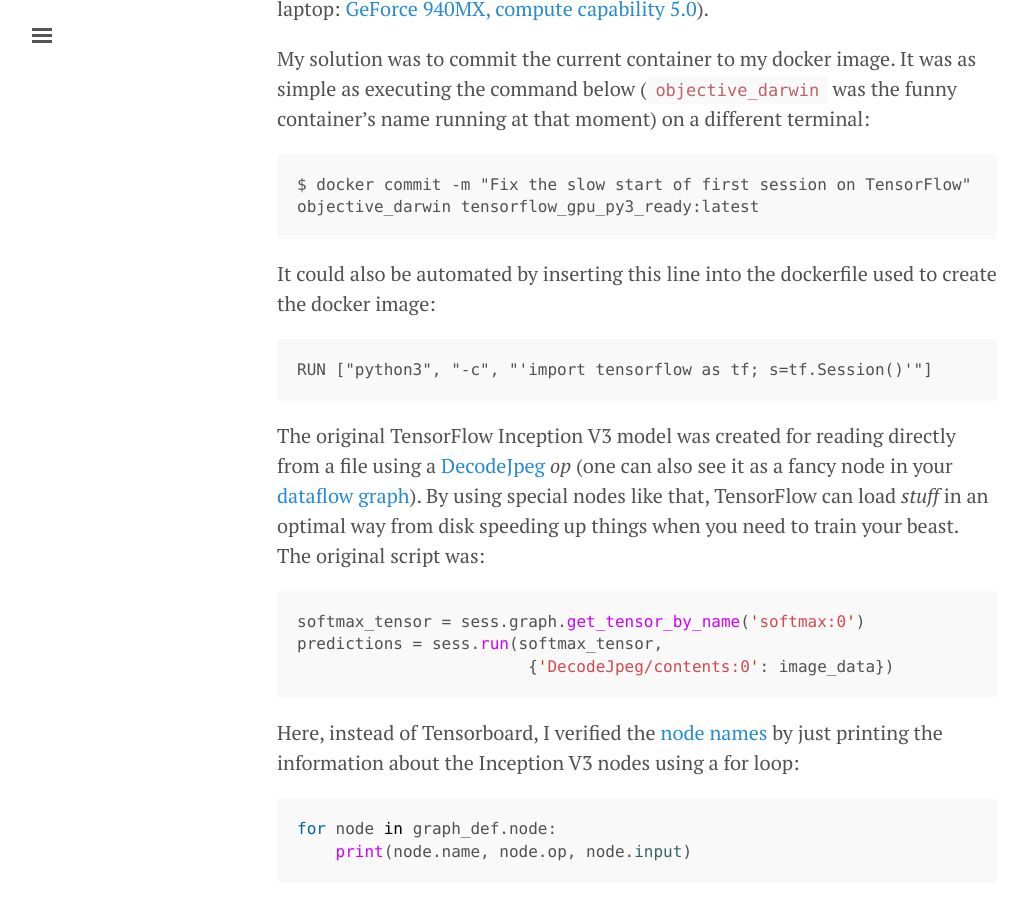
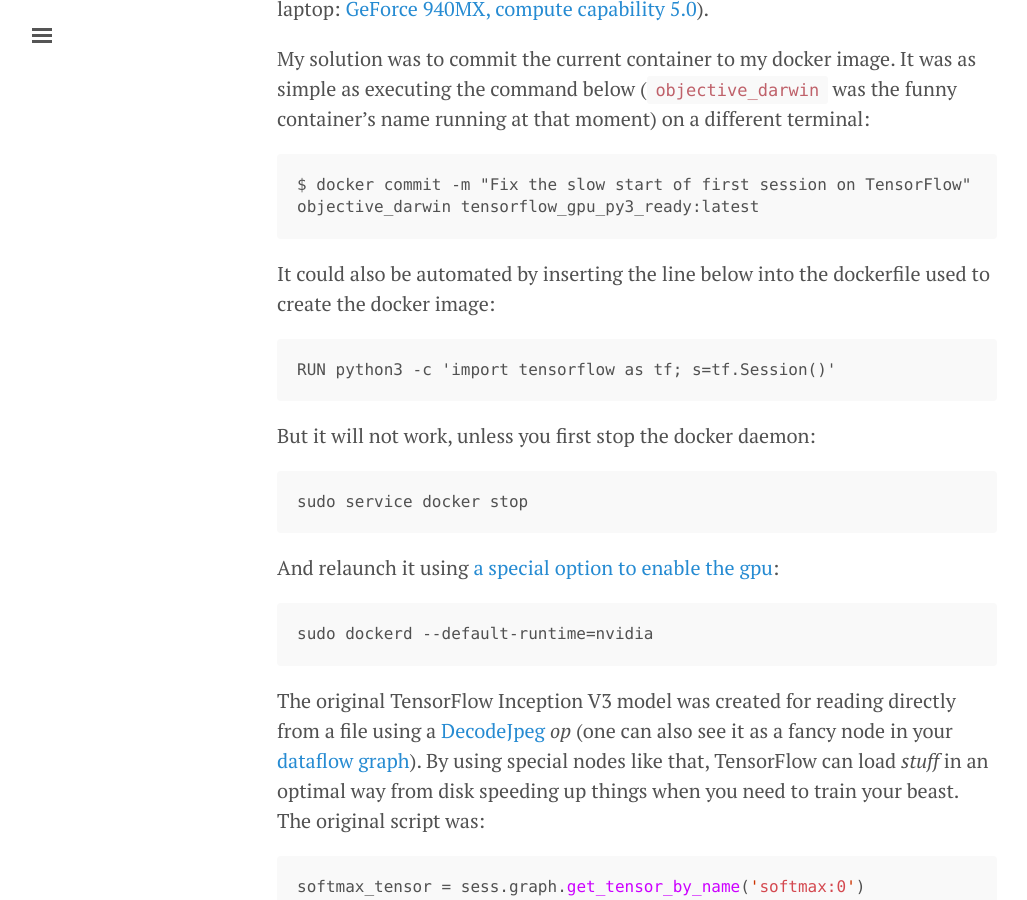
Before and after one commit to ricardodeazambuja/ricardodeazambuja.github.io, a Jekyll site: the page built from _posts/2018-05-12-testing-tensorflow-docker.md, in a window 1280 px wide and 900 px high, scrolled down 3019 px. Shown: the whole window, without its empty margins (3-1030 px from the left). Built offline with Jekyll 4.4.1, drawn with Linux system fonts in a browser that asks for light colours; emoji names are drawn with the system emoji font; comment, search, counter and statistics services are not loaded; some of the changed text lies outside the part shown.

Commit message:
fixed the problem during build

````diff
--- a/_posts/2018-05-12-testing-tensorflow-docker.md
+++ b/_posts/2018-05-12-testing-tensorflow-docker.md
@@ -61,10 +61,21 @@
 $ docker commit -m "Fix the slow start of first session on TensorFlow" objective_darwin tensorflow_gpu_py3_ready:latest
 ```
 
-It could also be automated by inserting this line into the dockerfile used to create the docker image:
+It could also be automated by inserting the line below into the dockerfile used to create the docker image:
 ```
-RUN ["python3", "-c", "'import tensorflow as tf; s=tf.Session()'"]
+RUN python3 -c 'import tensorflow as tf; s=tf.Session()'
 ```
+
+But it will not work, unless you first stop the docker daemon:
+```
+sudo service docker stop
+```
+
+And relaunch it using [a special option to enable the gpu](https://github.com/NVIDIA/nvidia-docker/wiki/Frequently-Asked-Questions#can-i-use-the-gpu-during-a-container-build-ie-docker-build):
+```
+sudo dockerd --default-runtime=nvidia
+```
+
 
 The original TensorFlow Inception V3 model was created for reading directly from a file using a [DecodeJpeg](https://www.tensorflow.org/api_docs/cc/class/tensorflow/ops/decode-jpeg) *op* (one can also see it as a fancy node in your [dataflow graph](https://www.tensorflow.org/programmers_guide/graphs)). By using special nodes like that, TensorFlow can load *stuff* in an optimal way from disk speeding up things when you need to train your beast. The original script was:
 
@@ -154,3 +165,5 @@
 <script src="https://gist.github.com/ricardodeazambuja/60787de1dd2d0e9725cc501084eb8f82.js"></script>
 
 Cheers!
+
+**UPDATE (17/05/2018): The line I suggested adding to the dockerfile was not working because, by default, the docker daemon doesn't use the nvidia runtime, therefore no gpu was available to run TensorFlow. The weird thing, still in need of an explanation, is why the command `RUN ["python3", "-c", "'import tensorflow as tf; s=tf.Session()'"]` was not raising an error and I could only see the gpu error when I changed it.**
````
